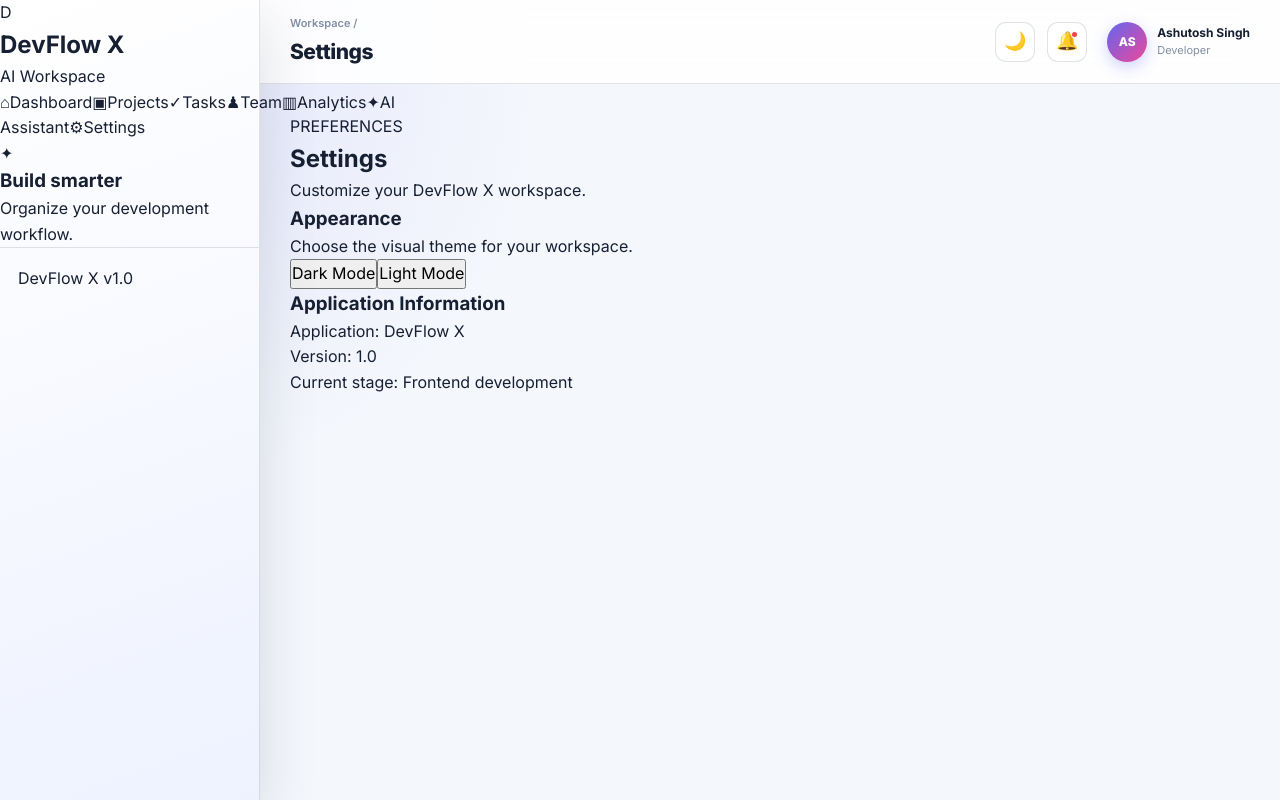
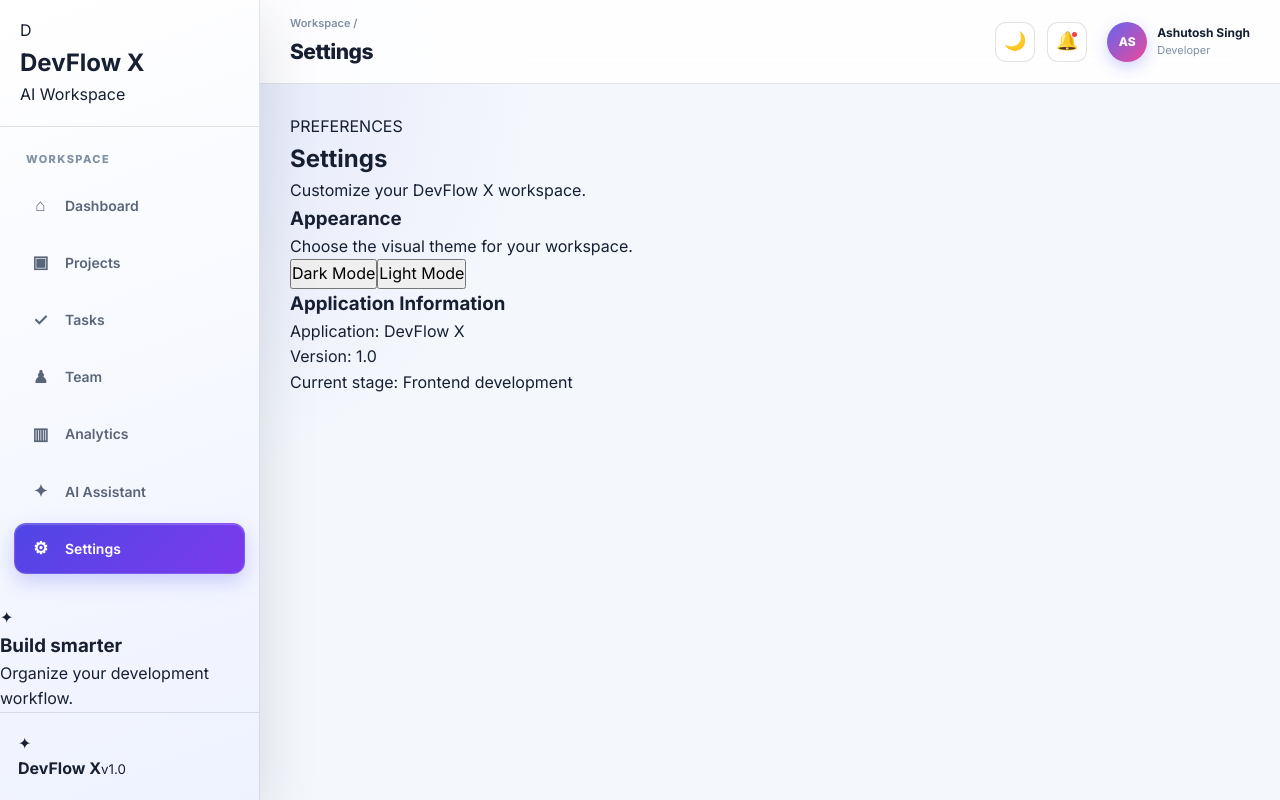
Before and after one commit to ashutoshsinghthakur0827-wq/DevFlowX, a React (Vite) app in the folder frontend-react/: page /settings in a window 1280 px wide. Built offline with nearby package versions, Linux system fonts and the light colour scheme.

Commit message:
Refactor Sidebar component for improved structure

```diff
--- a/frontend-react/src/components/Sidebar.jsx
+++ b/frontend-react/src/components/Sidebar.jsx
@@ -1,102 +1,101 @@
 
 import { NavLink } from "react-router-dom";
 
-function Sidebar({ isOpen, closeSidebar }) {
-  const menuItems = [
+function Sidebar({ sidebarOpen, closeSidebar }) {
+  const navigationItems = [
     {
-      name: "Dashboard",
       path: "/dashboard",
+      label: "Dashboard",
       icon: "⌂",
     },
     {
-      name: "Projects",
       path: "/projects",
+      label: "Projects",
       icon: "▣",
     },
     {
-      name: "Tasks",
       path: "/tasks",
+      label: "Tasks",
       icon: "✓",
     },
     {
-      name: "Team",
       path: "/team",
+      label: "Team",
       icon: "♟",
     },
     {
-      name: "Analytics",
       path: "/analytics",
+      label: "Analytics",
       icon: "▥",
     },
     {
-      name: "AI Assistant",
       path: "/ai-assistant",
+      label: "AI Assistant",
       icon: "✦",
     },
     {
-      name: "Settings",
       path: "/settings",
+      label: "Settings",
       icon: "⚙",
     },
   ];
 
   return (
-    <>
-      {/* Overlay */}
+    <aside className={`sidebar ${sidebarOpen ? "open" : ""}`}>
+      {/* Sidebar Header */}
+      <div className="sidebar-header">
+        <div className="sidebar-brand">
+          <div className="sidebar-logo">D</div>
 
-      {isOpen && (
-        <div
-          className="sidebar-overlay"
-          onClick={closeSidebar}
-        ></div>
-      )}
-
-      {/* Sidebar */}
-
-      <aside
-        className={`sidebar ${
-          isOpen ? "sidebar-open" : ""
-        }`}
-      >
-        {/* Brand */}
-
-        <div className="brand">
-          <div className="brand-logo">D</div>
-
-          <div>
+          <div className="sidebar-brand-text">
             <h2>DevFlow X</h2>
             <p>AI Workspace</p>
           </div>
         </div>
 
+        <button
+          className="sidebar-close"
+          onClick={closeSidebar}
+          aria-label="Close sidebar"
+        >
+          ✕
+        </button>
+      </div>
+
       {/* Navigation */}
+      <div className="sidebar-content">
+        <p className="sidebar-section-title">
+          Workspace
+        </p>
 
-        <nav className="sidebar-navigation">
-          {menuItems.map((item) => (
+        <nav className="sidebar-nav">
+          {navigationItems.map((item) => (
             <NavLink
               key={item.path}
               to={item.path}
+              className={({ isActive }) =>
+                `sidebar-link ${isActive ? "active" : ""}`
+              }
               onClick={closeSidebar}
-              className={({ isActive }) =>
-                isActive
-                  ? "nav-link active"
-                  : "nav-link"
-              }
             >
-              <span className="nav-icon">
+              <span className="sidebar-link-icon">
                 {item.icon}
               </span>
 
-              <span>{item.name}</span>
+              <span className="sidebar-link-label">
+                {item.label}
+              </span>
             </NavLink>
           ))}
         </nav>
+      </div>
 
-        {/* Bottom Section */}
-
+      {/* Sidebar Bottom Section */}
       <div className="sidebar-bottom">
-          <div className="upgrade-card">
-            <span>✦</span>
+        <div className="sidebar-promo">
+          <div className="sidebar-promo-icon">
+            ✦
+          </div>
 
           <h3>Build smarter</h3>
 
@@ -105,12 +104,16 @@ function Sidebar({ isOpen, closeSidebar }) {
           </p>
         </div>
 
-          <p className="sidebar-footer">
-            DevFlow X v1.0
-          </p>
+        <div className="sidebar-footer">
+          <span className="footer-icon">✦</span>
+
+          <div>
+            <strong>DevFlow X</strong>
+            <small>v1.0</small>
+          </div>
+        </div>
       </div>
     </aside>
-    </>
   );
 }
 
```
Lines whose indentation alone changed are shown as unchanged.
